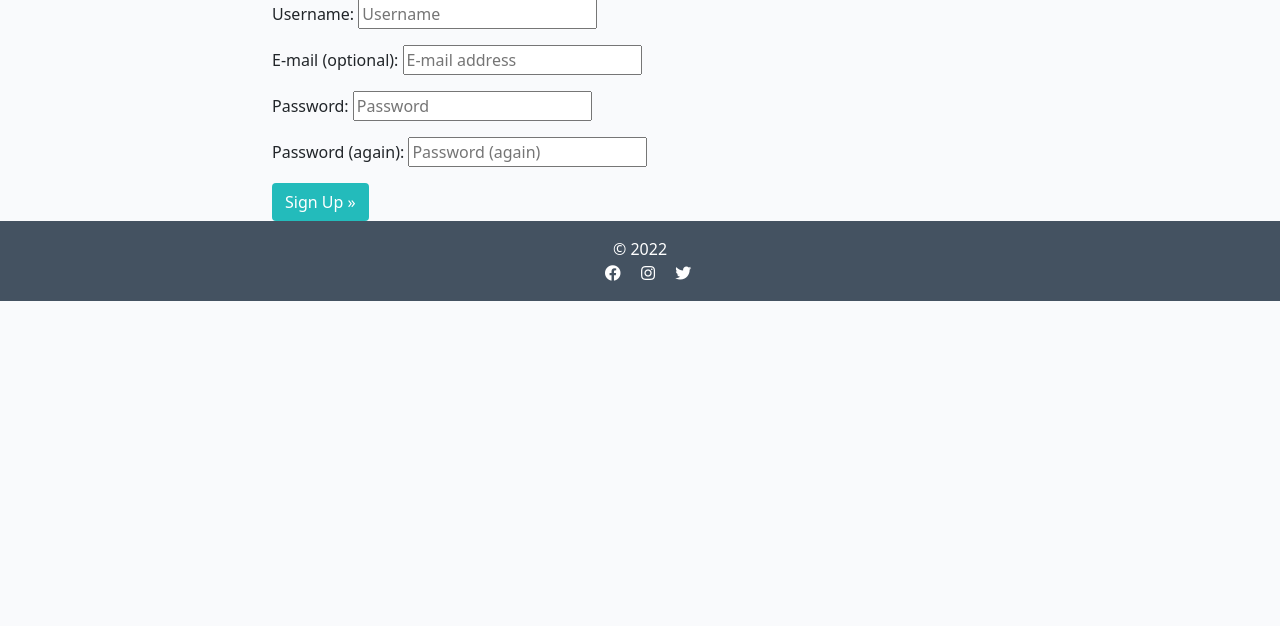
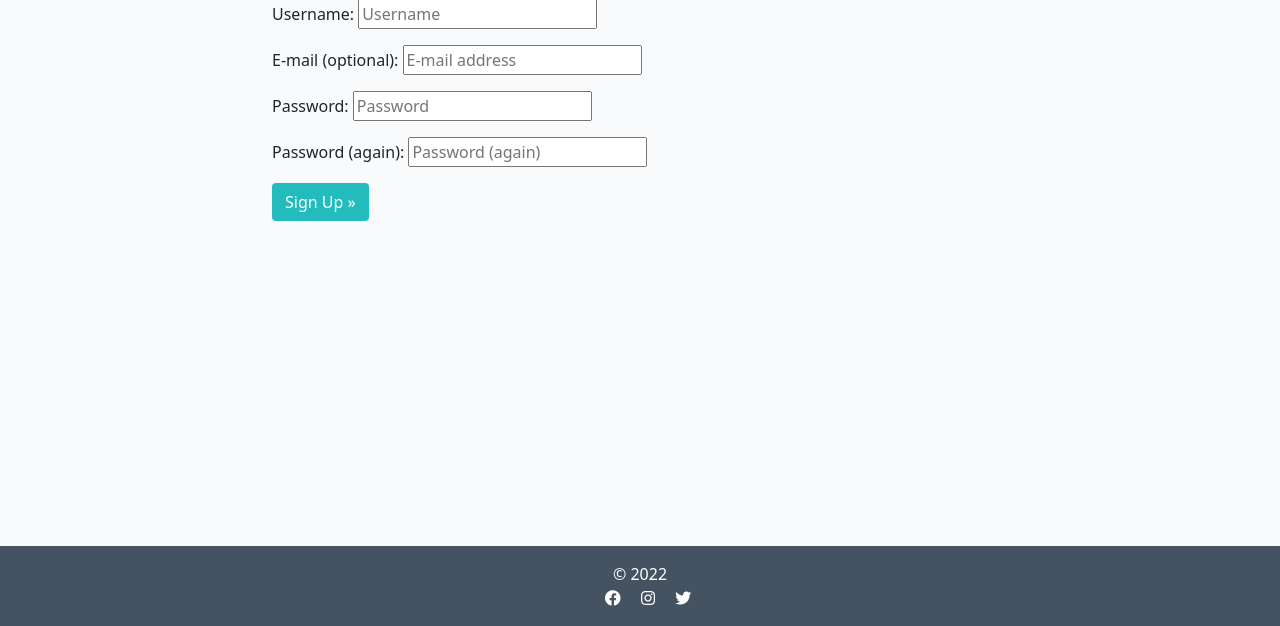
Before and after one commit to richardreiter/the-fast-supper, a Django app: page /accounts/signup/ in a window 1280 px wide. Shown: the part 174-800 px from the top of the page. Run offline with Django 3.2, Linux system fonts and the light colour scheme.

Commit message:
Add sticky footer bootstrap class to base.html

```diff
--- a/templates/base.html
+++ b/templates/base.html
@@ -103,7 +103,7 @@
     Walkthrough project - a great reference, inspiration and example:
     https://github.com/Code-Institute-Solutions/Django3blog -->
     <!-- Footer -->
-    <footer class="footer mt-auto py-3 dark-bg">
+    <footer class="footer fixed-bottom mt-auto py-3 dark-bg">
         <p class="m-0 text-center text-white">&copy; 2022</p>
         <p class="m-0 text-center text-white">
             <a class="text-white" href="https://facebook.com" target="_blank" rel="noopener"
```
